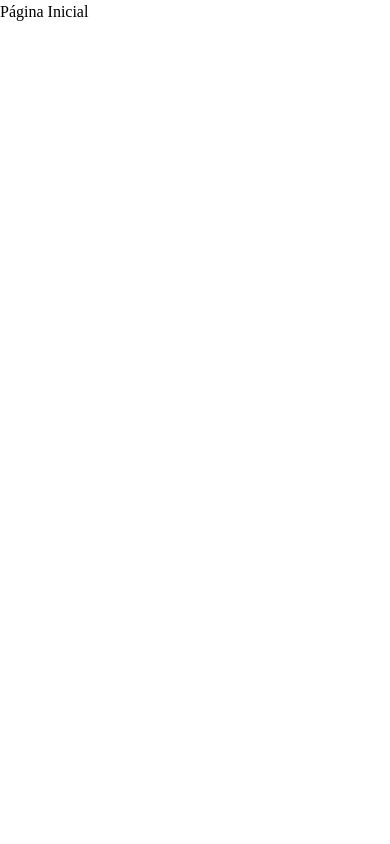
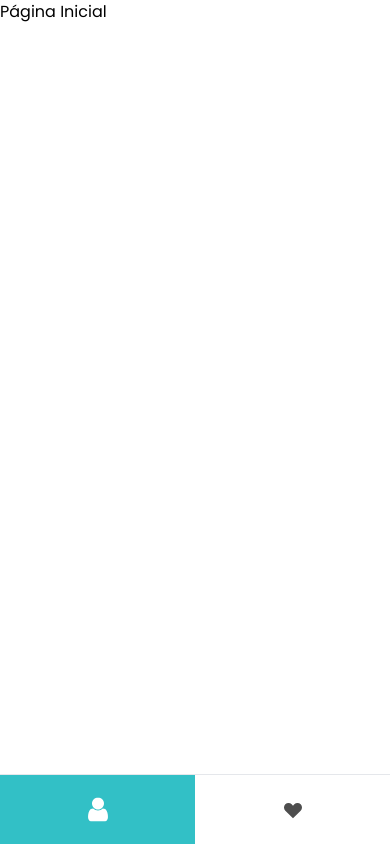
Before and after one commit to matheusmantini/teste-tecnico-frontend, a Next.js app: page / in a window 390 px wide. Built offline with nearby package versions, Linux system fonts and the light colour scheme.

Commit message:
feat(layout): adiciona componente layout para adicionar o header e menu mobile em todas as páginas da aplicação

```diff
--- /dev/null
+++ b/src/components/Layout.tsx
@@ -0,0 +1,28 @@
+import Head from "next/head";
+import { Header } from "./Header";
+import { Poppins } from "next/font/google";
+import { iLayoutProps } from "@/types";
+import MenuMobile from "./MenuMobile";
+
+const poppins = Poppins({
+  weight: ["400", "500", "600", "700"],
+  subsets: ["latin"],
+  variable: "--font-poppins",
+});
+
+const Layout = ({ children }: iLayoutProps) => {
+  return (
+      <div className={`${poppins.variable} font-sans`}>
+        <Head>
+          <title>Github Repos</title>
+          <meta name="description" content="Website description" />
+        </Head>
+
+        <Header />
+        {children}
+        <MenuMobile />
+      </div>
+  );
+};
+
+export default Layout;
--- a/src/pages/_app.tsx
+++ b/src/pages/_app.tsx
@@ -1,6 +1,11 @@
+import Layout from "@/components/Layout";
 import "@/styles/globals.css";
 import type { AppProps } from "next/app";
 
 export default function App({ Component, pageProps }: AppProps) {
-  return <Component {...pageProps} />;
+  return (
+    <Layout>
+      <Component {...pageProps} />
+    </Layout>
+  );
 }
--- /dev/null
+++ b/src/types/index.ts
@@ -0,0 +1,5 @@
+import { ReactNode } from "react";
+
+export interface iLayoutProps {
+  children: ReactNode;
+}
```
